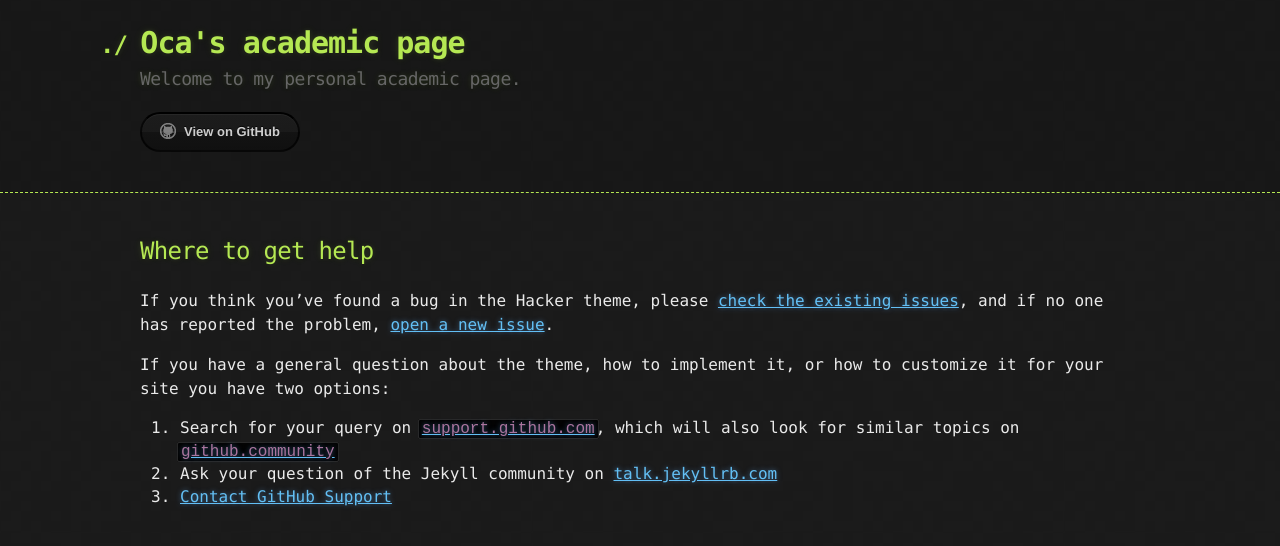
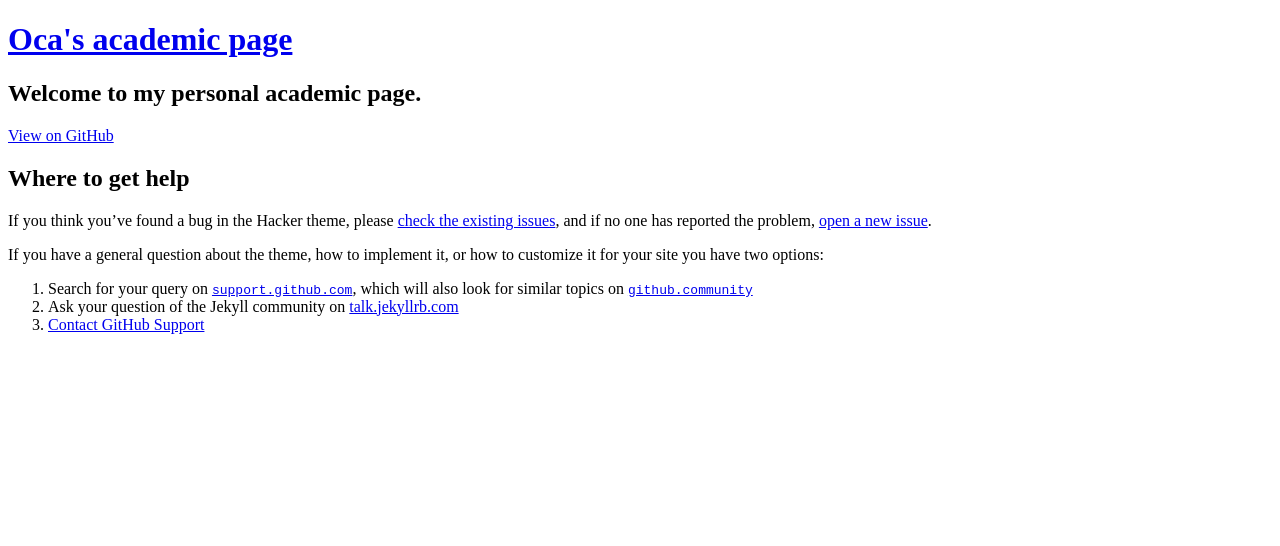
Before and after one commit to oca-john/academic-page, a Jekyll site: the page built from docs/SUPPORT.md, in a window 1280 px wide. Shown: the top 546 px of the page. Built offline with Jekyll 4.4.1, drawn with Linux system fonts in a browser that asks for light colours; our own code applies the rules of GitHub Pages for plain Markdown files.

Commit message:
Update style.scss

```diff
--- a/assets/css/style.scss
+++ b/assets/css/style.scss
@@ -2,6 +2,5 @@
 ---
 
 // @import '_default_colors';  // 白色纯文本
-@import 'jekyll-theme-hacker'; // 暗绿-Hacker
-// @import 'hacker';  // 暗绿-Hacker
-// @import 'rouge-base16-dark';
+// @import 'jekyll-theme-hacker'; // 暗绿-Hacker
+@import 'rouge-base16-dark';
```
